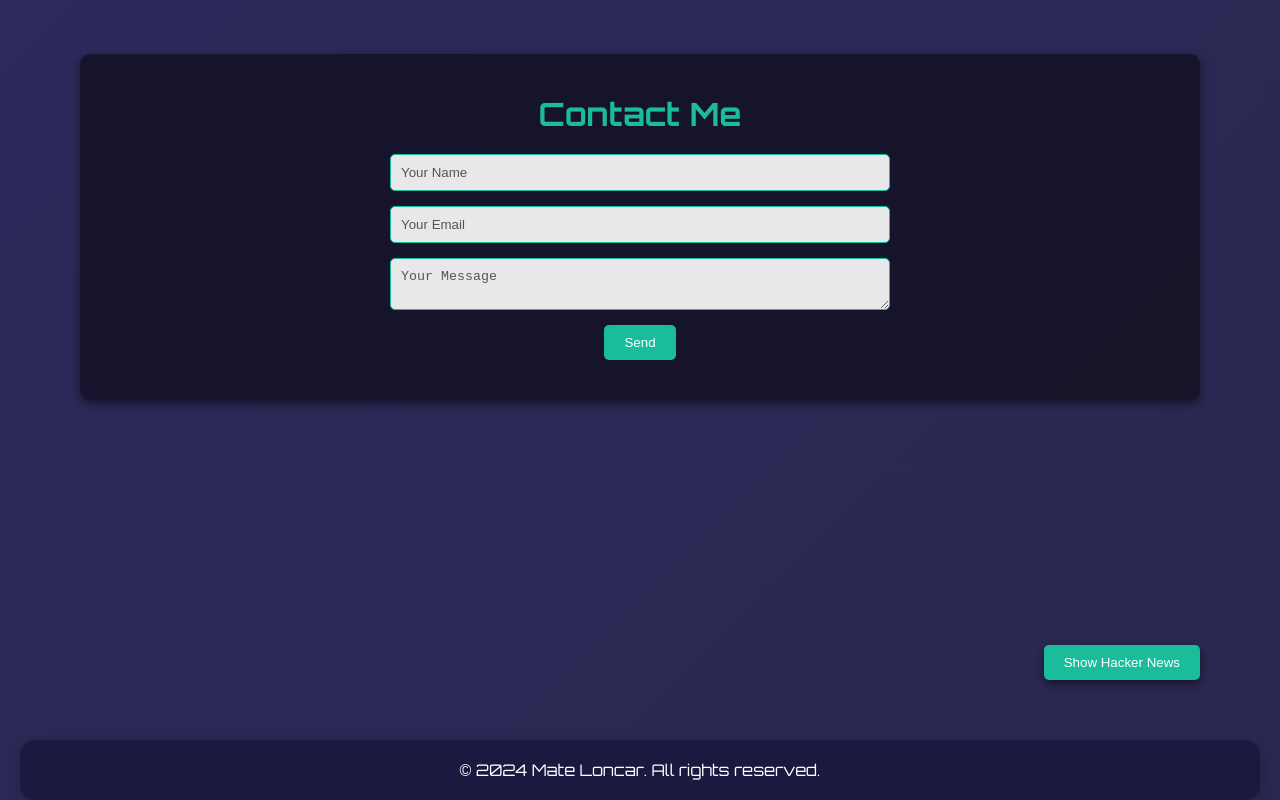
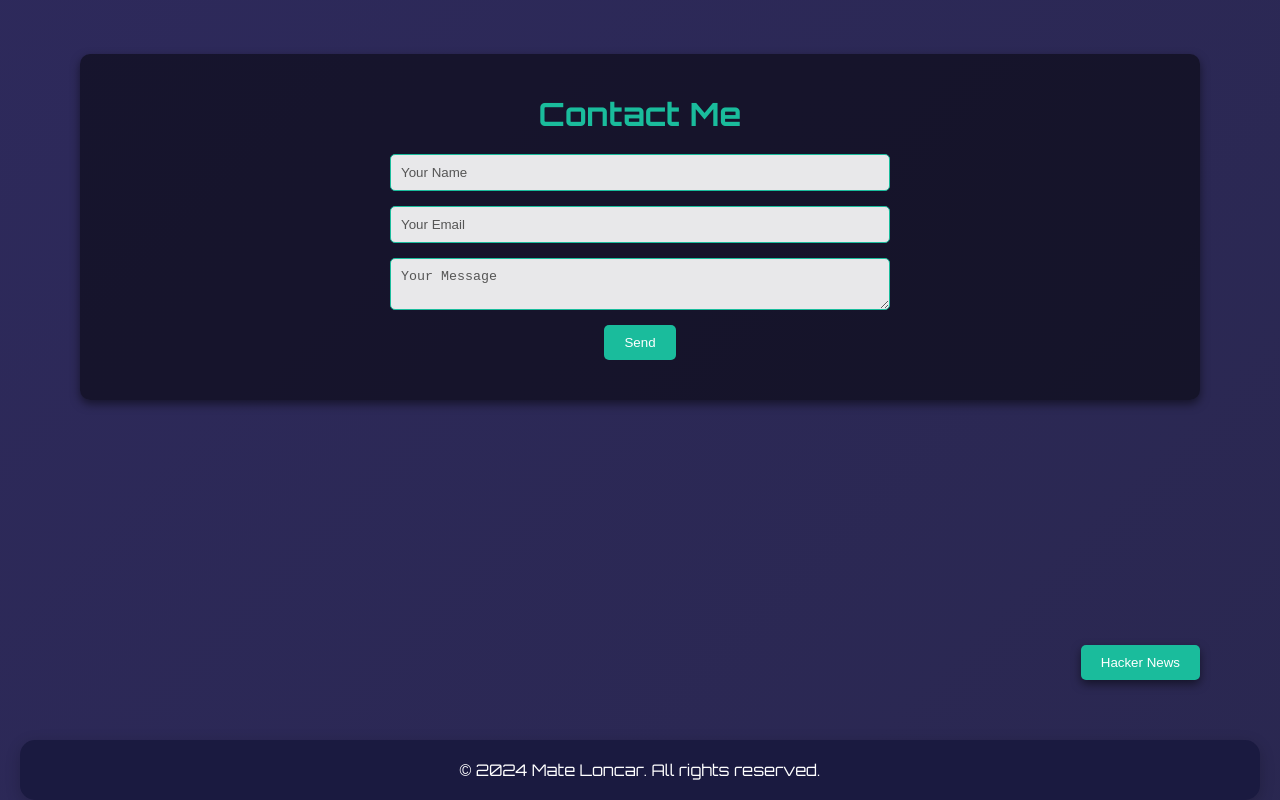
Before and after one commit to MateLoncar/Portfolio, a React (Create React App) app: page / in a window 1280 px wide. Shown: the part 1568-2368 px from the top of the page. Built offline with nearby package versions, Linux system fonts and the light colour scheme.

Commit message:
button name changed

```diff
--- a/src/App.js
+++ b/src/App.js
@@ -51,7 +51,7 @@ function App() {
                 <HackerNews onClose={() => setShowHackerNews(false)} />
             ) : (
                 <button className="show-hacker-news-button" onClick={() => setShowHackerNews(true)}>
-                    Show Hacker News
+                    Hacker News
                 </button>
             )}
 
```
